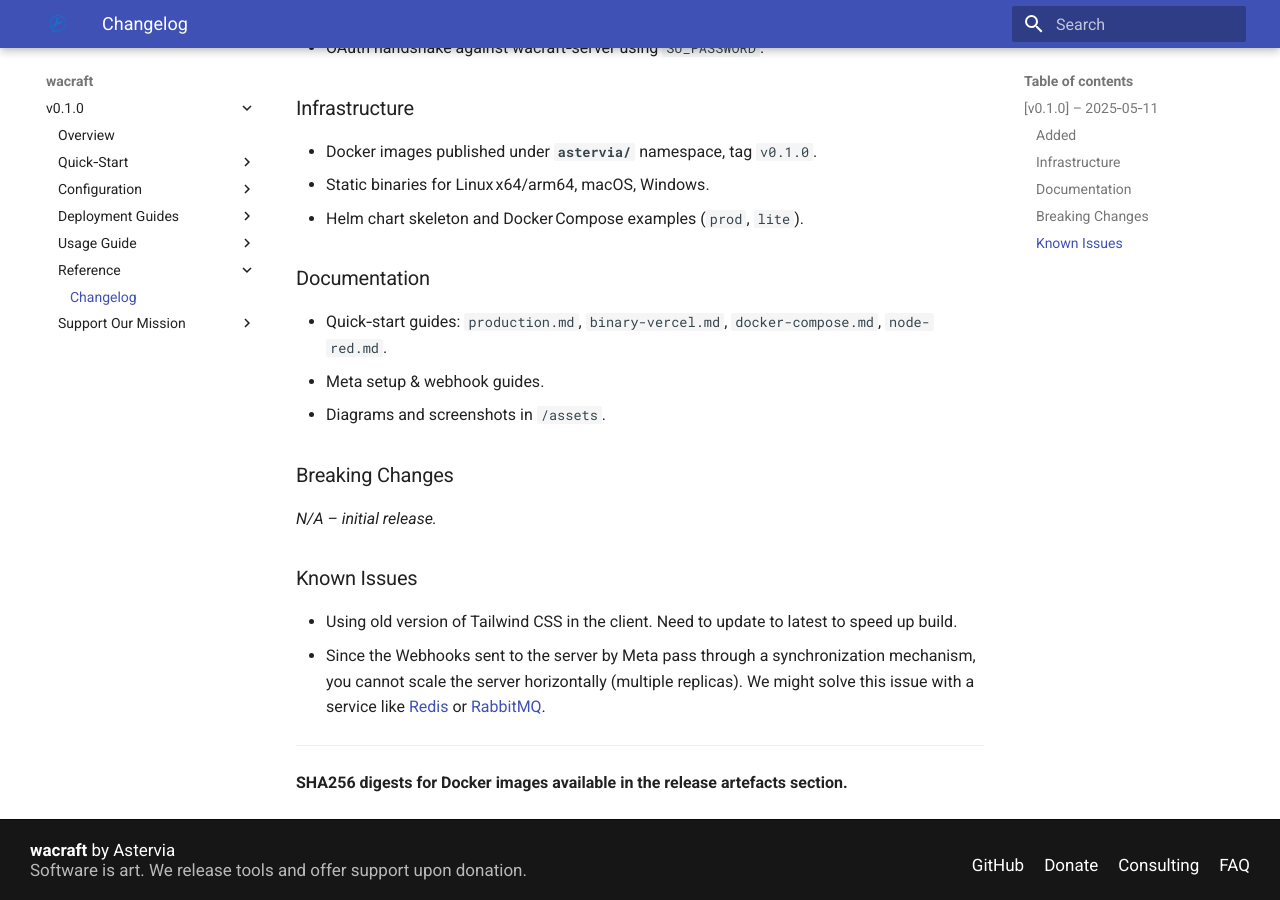
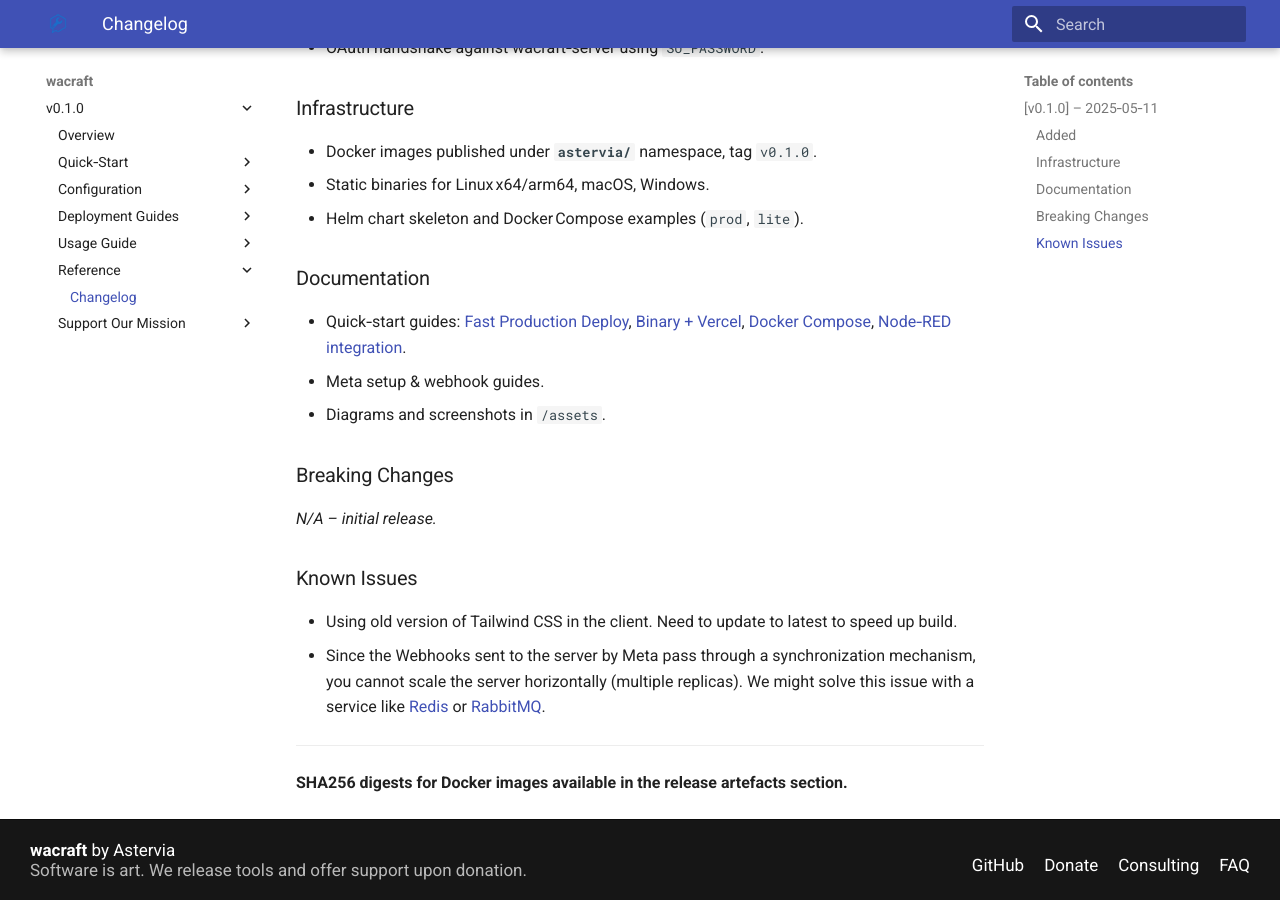
Before and after one commit to Astervia/wacraft, an MkDocs documentation site: the page built from docs/reference/changelog.md, in a window 1280 px wide and 900 px high, scrolled down 803 px. Built offline with MkDocs 1.6.1 and Material for MkDocs 9.7.7, drawn with Linux system fonts in a browser that asks for light colours.

Commit message:
improve changelog links

```diff
--- a/docs/reference/changelog.md
+++ b/docs/reference/changelog.md
@@ -36,7 +36,7 @@ All notable changes to **wacraft** will be documented in this file following
 
 ### Documentation
 
-- Quick‑start guides: `production.md`, `binary-vercel.md`, `docker-compose.md`, `node-red.md`.
+- Quick‑start guides: [Fast Production Deploy](../quickstart/production.md), [Binary + Vercel](../deploy/binary-vercel.md), [Docker Compose](../deploy/docker-compose.md), [Node‑RED integration](../deploy/node-red.md).
 - Meta setup & webhook guides.
 - Diagrams and screenshots in `/assets`.
 
```
